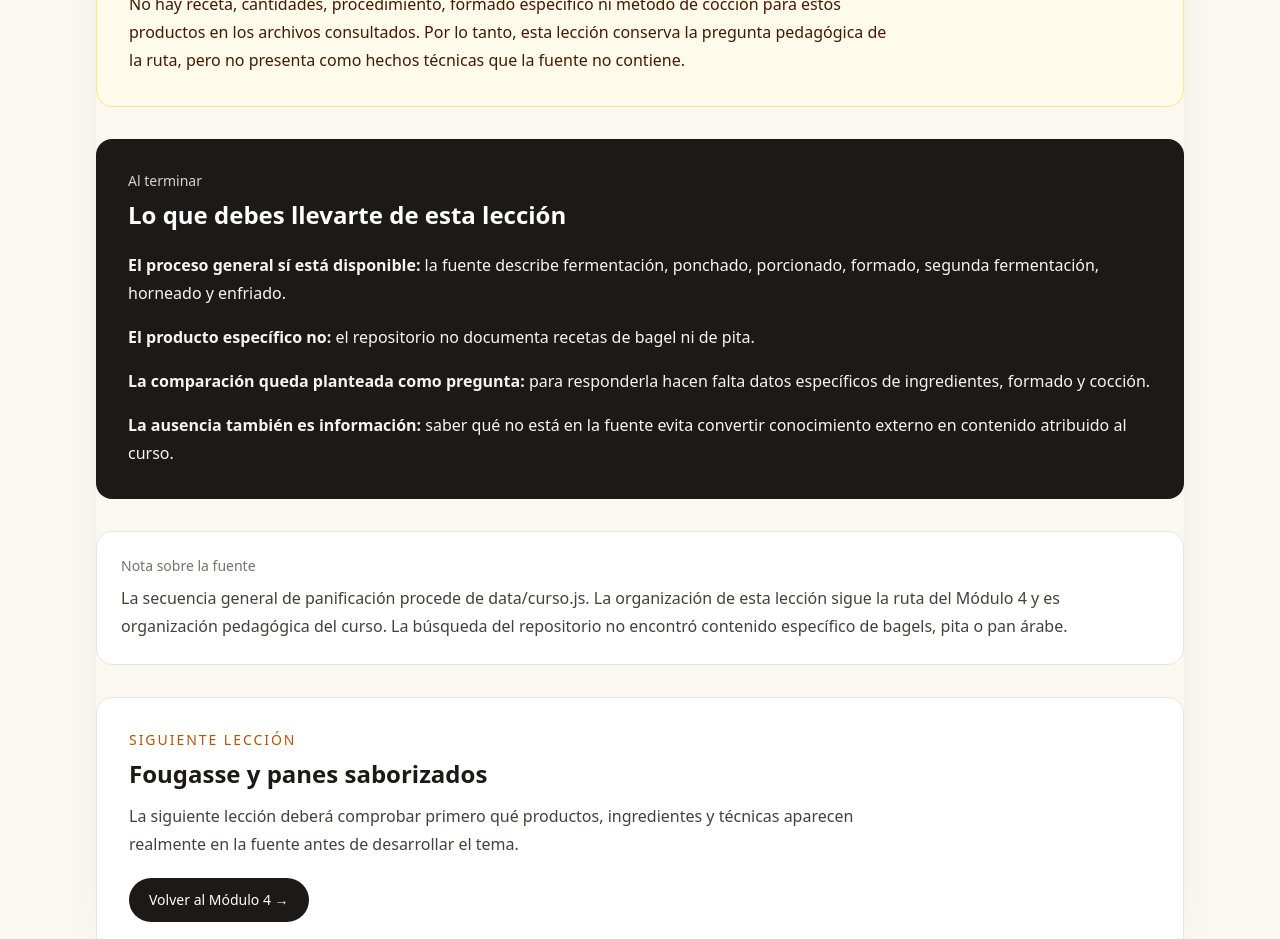
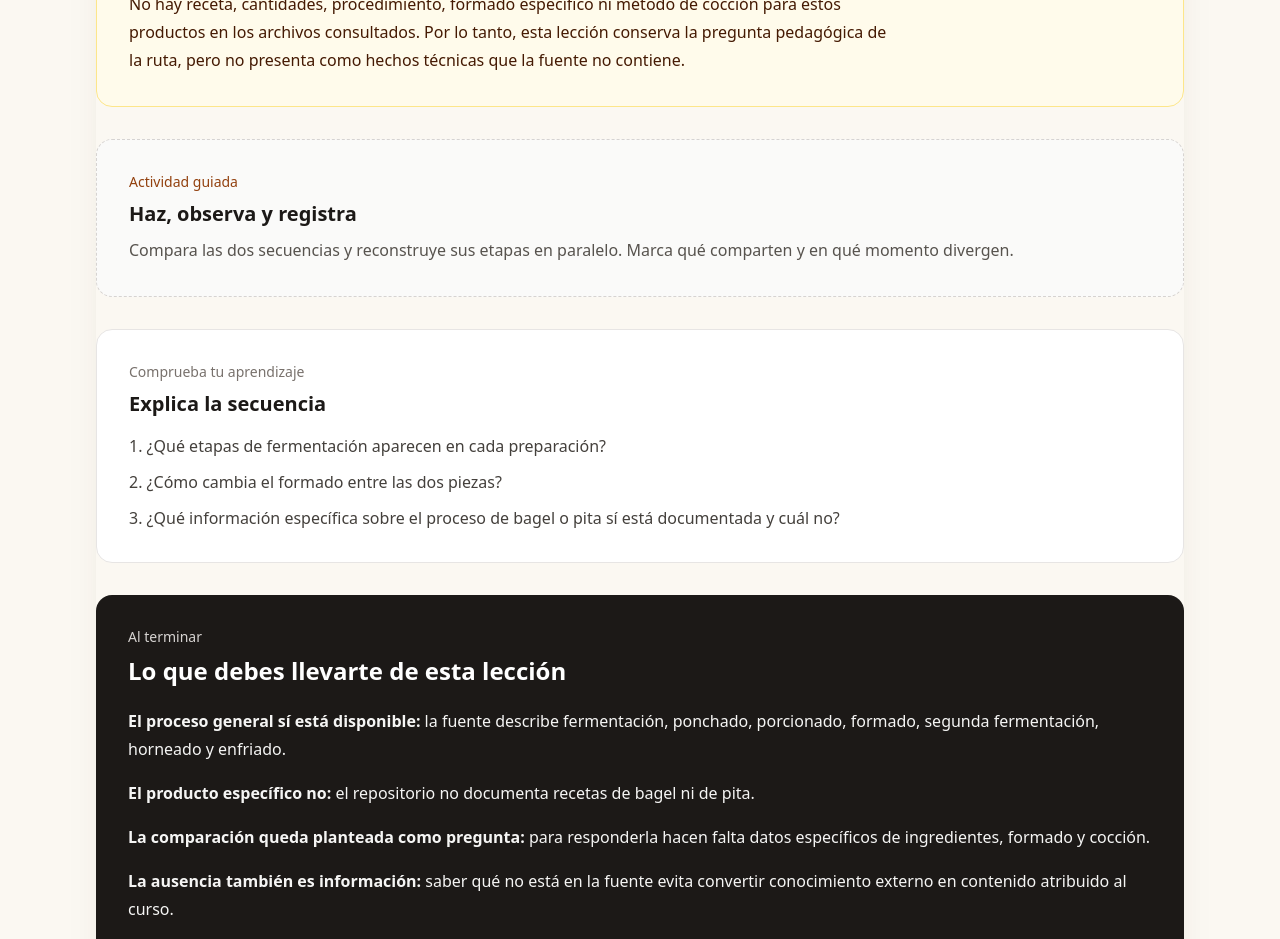
Before and after one commit to Drworm82/CursoPanadero, a Next.js app: page /leccion-bagels-y-pita in a window 1280 px wide. Shown: the part 2620-3559 px from the top of the page. Built offline with nearby package versions, Linux system fonts and the light colour scheme; no server answers.

Commit message:
Añade actividad guiada y comprobación de aprendizaje a M4

```diff
--- a/pages/leccion-bagels-y-pita.js
+++ b/pages/leccion-bagels-y-pita.js
@@ -116,6 +116,22 @@ export default function LessonThirtyThreePage() {
           </p>
         </section>
 
+        <section className="rounded-2xl border border-dashed border-stone-300 bg-stone-50 p-6 sm:p-8">
+          <p className="text-sm font-medium text-amber-800">Actividad guiada</p>
+          <h2 className="mt-2 text-xl font-semibold text-stone-900">Haz, observa y registra</h2>
+          <p className="mt-2 leading-7 text-stone-600">Compara las dos secuencias y reconstruye sus etapas en paralelo. Marca qué comparten y en qué momento divergen.</p>
+        </section>
+
+        <section className="rounded-2xl border border-stone-200 bg-white p-6 sm:p-8">
+          <p className="text-sm font-medium text-stone-500">Comprueba tu aprendizaje</p>
+          <h2 className="mt-2 text-xl font-semibold text-stone-900">Explica la secuencia</h2>
+          <div className="mt-4 space-y-3 text-stone-700">
+            <p>1. ¿Qué etapas de fermentación aparecen en cada preparación?</p>
+            <p>2. ¿Cómo cambia el formado entre las dos piezas?</p>
+            <p>3. ¿Qué información específica sobre el proceso de bagel o pita sí está documentada y cuál no?</p>
+          </div>
+        </section>
+
         <section className="rounded-2xl bg-stone-900 p-6 text-white sm:p-8">
           <p className="text-sm font-medium text-stone-300">Al terminar</p>
           <h2 className="mt-2 text-2xl font-semibold">Lo que debes llevarte de esta lección</h2>
```
